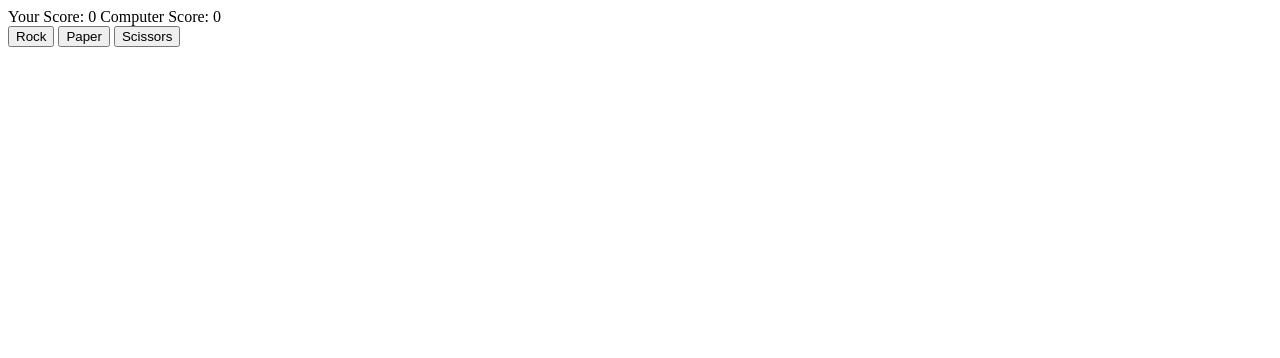
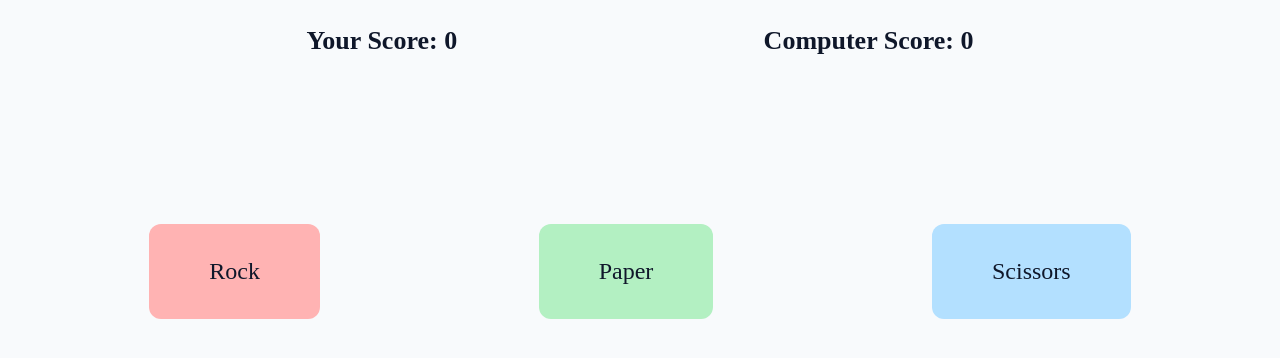
Before and after one commit to akshat-tyagi1/Rock-Paper-Scissors, a plain HTML site: page index.html in a window 1280 px wide. Drawn offline with Linux system fonts and the light colour scheme.

Commit message:
complete basic UI for rock paper scissors

```diff
--- a/index.html
+++ b/index.html
@@ -4,18 +4,22 @@
     <meta charset="UTF-8">
     <meta name="viewport" content="width=device-width, initial-scale=1.0">
     <title>Document</title>
+    <link rel="stylesheet" href="style.css">
 </head>
 <body>
-    <div class="score"></div>
+    <div class="score">
+        <p class="human-score"></p>
+        <p class="computer-score"></p>
+    </div>
     <div class="container">
-        <div class="buttons">
+        <div class="button-container">
             <button class="rock">Rock</button>
             <button class="paper">Paper</button>
             <button class="scissors">Scissors</button>
         </div>
+        <div class="roundResult"></div>
+        <div class="gameResult"></div>
     </div>
-    <div class="roundResult"></div>
-    <div class="gameResult"></div>
     <script src="script.js"></script>
 </body>
 </html>
--- a/script.js
+++ b/script.js
@@ -4,6 +4,8 @@ const scissorsBtn = document.querySelector(".scissors");
 const score = document.querySelector(".score");
 const roundResult = document.querySelector(".roundResult");
 const gameDisplay = document.querySelector(".gameResult");
+const humanScoreDisplay = document.querySelector(".human-score");
+const computerScoreDisplay = document.querySelector(".computer-score");
 
 let humanScore = 0;
 let computerScore = 0;
@@ -49,6 +51,9 @@ scissorsBtn.addEventListener("click", () => {
 });
 
 function playRound(humanChoice, computerChoice) {
+  if (humanScore === 0 && computerScore === 0) {
+    gameDisplay.textContent = "";
+  }
   if (
     (humanChoice === "Rock" && computerChoice === "Paper") ||
     (humanChoice === "Paper" && computerChoice === "Scissors") ||
@@ -61,16 +66,18 @@ function playRound(humanChoice, computerChoice) {
     (humanChoice === "Paper" && computerChoice === "Rock") ||
     (humanChoice === "Scissors" && computerChoice === "Paper")
   ) {
-    roundResult.textContent = `You won! ${humanChoice} beats ${computerChoice}`
+    roundResult.textContent = `You won! ${humanChoice} beats ${computerChoice}`;
     humanScore++;
   } else if (humanChoice === computerChoice) {
-    roundResult.textContent = `It's a tie!`
+    roundResult.textContent = `It's a tie!`;
   }
 }
 
 function displayScore() {
-  score.textContent = `
+  humanScoreDisplay.textContent = `
   Your Score: ${humanScore}
+  `;
+  computerScoreDisplay.textContent = `
   Computer Score: ${computerScore}
   `;
 }
@@ -85,7 +92,7 @@ function gameResult() {
     }
     humanScore = 0;
     computerScore = 0;
-    roundResult.textContent = ""
+    roundResult.textContent = "";
     displayScore();
   }
 }
--- /dev/null
+++ b/style.css
@@ -0,0 +1,81 @@
+body {
+  background-color: #f8fafc;
+  padding: 0px;
+  margin: 0px;
+}
+
+.score {
+  display: flex;
+  justify-content: space-evenly;
+  color: #0f172a;
+  font-size: 26px;
+  font-weight: 800;
+  background-color: #f8fafc;
+}
+
+.container {
+  display: flex;
+  flex-direction: column;
+  justify-content: space-evenly;
+  align-items: center;
+  height: 100vh;
+}
+
+.button-container {
+  display: flex;
+  width: 1200px;
+  justify-content: space-around;
+}
+
+button {
+  border: none;
+  padding: 34px 60px;
+  border-radius: 12px;
+  font-size: 24px;
+  font-weight: 500;
+  color: #0f172a;
+  font-family: "Times New Roman", Times, serif;
+  cursor: pointer;
+}
+
+.rock:hover,
+.scissors:hover,
+.paper:hover {
+  color: #0f172a;
+}
+
+.rock {
+  background-color: #ffb3b3;
+}
+
+.rock:hover {
+  background-color: #e69595;
+}
+
+.paper {
+  background-color: #b3f0c2;
+}
+
+.paper:hover {
+  background-color: #94d4a4;
+}
+
+.scissors {
+  background-color: #b3e0ff;
+}
+
+.scissors:hover {
+  background-color: #94c4e0;
+}
+
+.roundResult {
+  height: 30px;
+  font-size: 28px;
+  padding: 12px;
+}
+
+.gameResult {
+    height: 60px;
+    font-size: 34px;
+    padding: 12px;
+}
```
Also changed, not shown: 1 other file.
